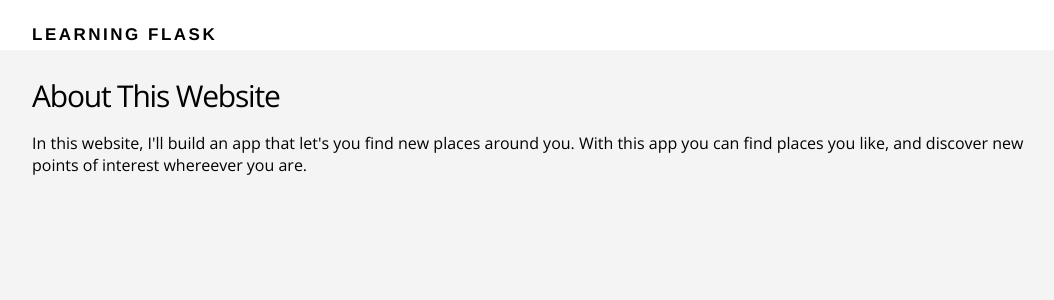
After one commit to KyleChenZ/flask-project, a Flask app: page /about in a window 1280 px wide. The commit adds this page. Shown: the top 300 px of the page, without its empty margins (108-1162 px from the left). Run offline with Flask 2, Linux system fonts and the light colour scheme.

Commit message:
about page

```diff
--- a/routes.py
+++ b/routes.py
@@ -6,5 +6,10 @@ app = Flask(__name__)
 def index():
 	return render_template("index.html")
 
+@app.route("/about")
+def about():
+	return render_template("about.html")
+
+
 if __name__ == "__main__":
 	app.run(debug=True)
--- /dev/null
+++ b/templates/about.html
@@ -0,0 +1,10 @@
+{% extends "layout.html" %}
+
+{% block content %}
+	<main class="about-section">
+		<div class="container">
+		<h2>About This Website</h2>
+		<p>In this website, I'll build an app that let's you find new places around you. With this app you can find places you like, and discover new points of interest whereever you are.</p>
+		</div>
+	</main>
+{% endblock %}
--- a/templates/index.html
+++ b/templates/index.html
@@ -6,7 +6,7 @@
 			<div class="section-content">
 				<h2>Discover places near you.</h2>
 				<a href="#" class="btn-primary">Sign up </a>
-				<a href="#" class="btn-secondary">Learn more </a>
+				<a href="{{ url_for('about')}}" class="btn-secondary">Learn more </a>
 			</div>
 
 			<div class="section-device">
```
